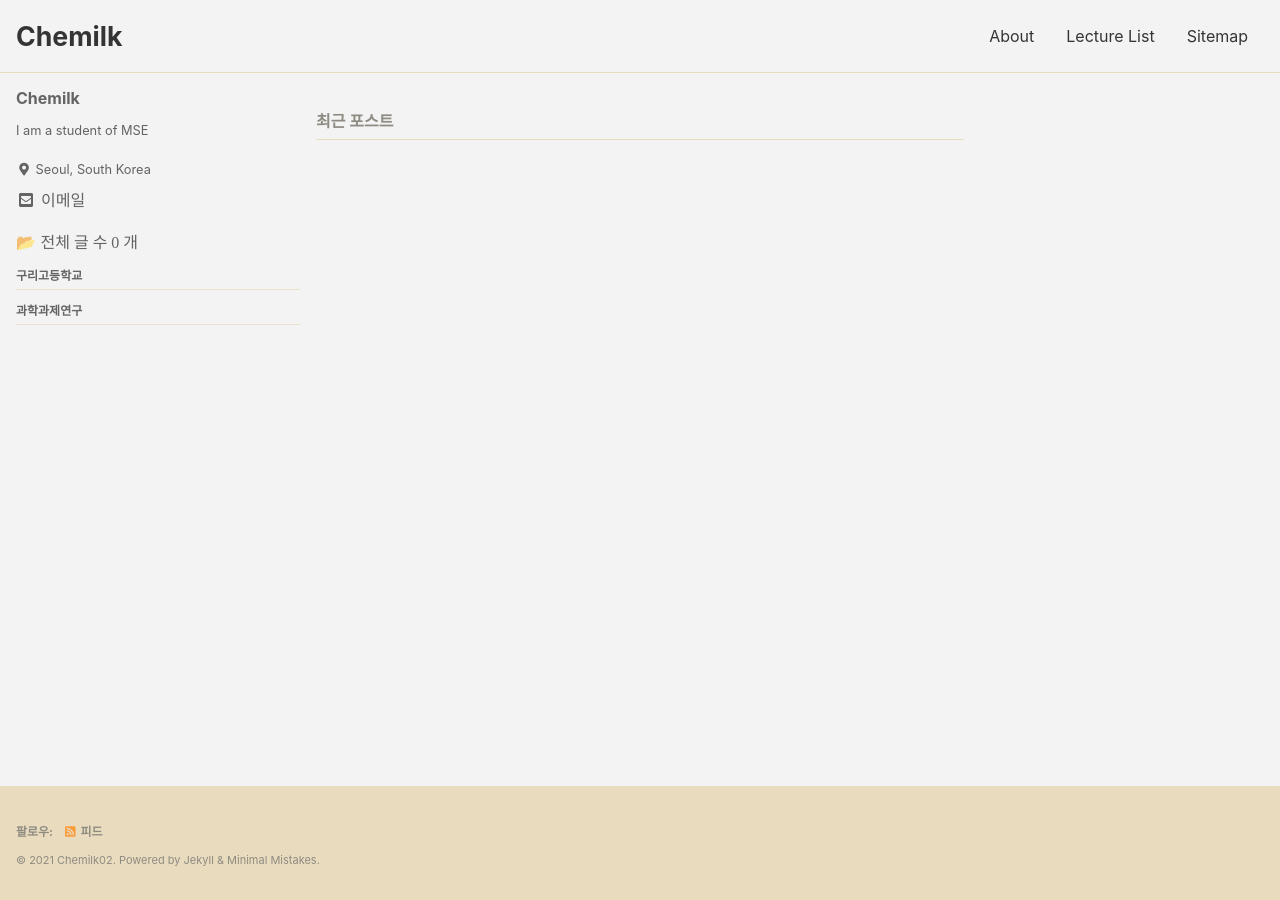
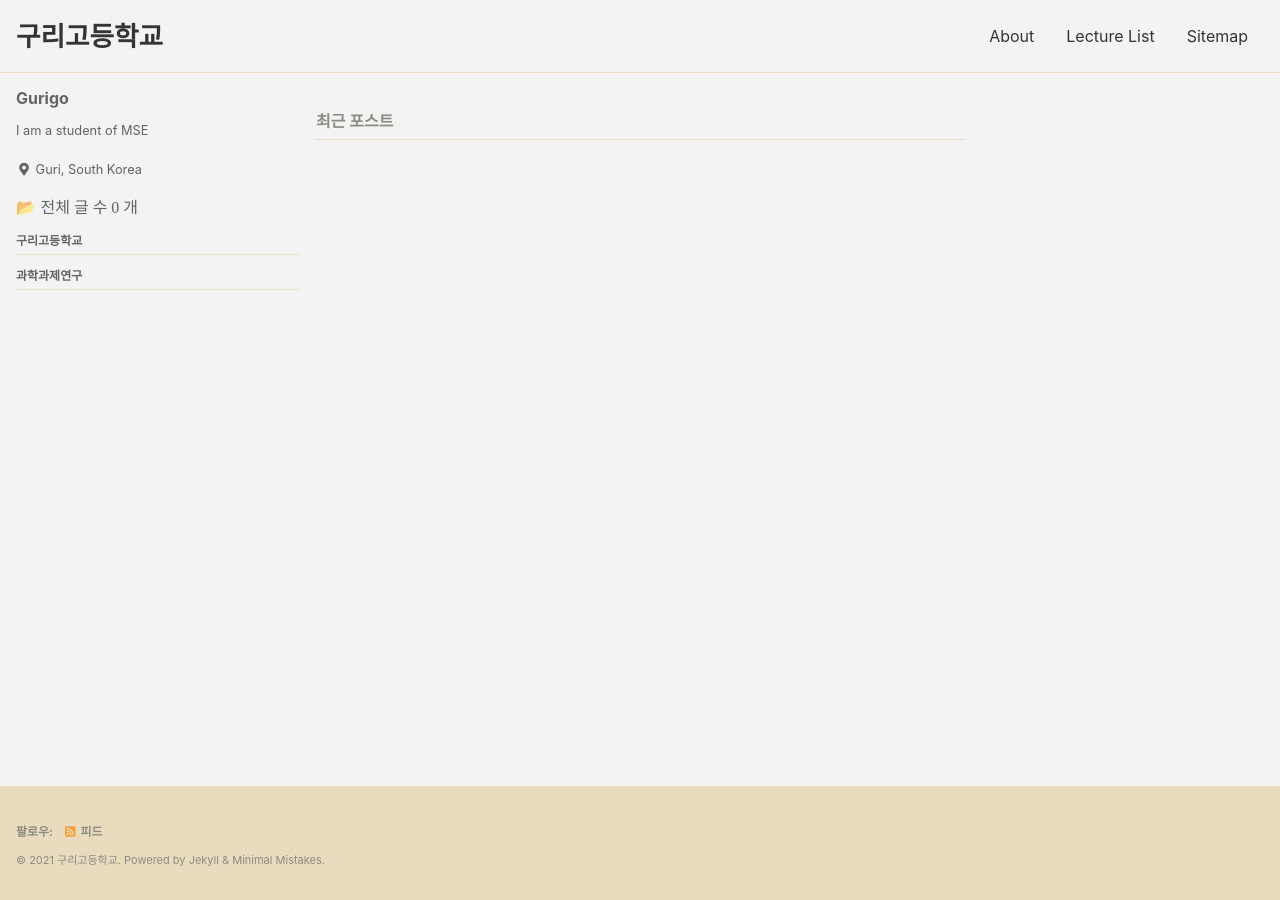
Before and after one commit to gurigo88/gurigo88.github.io, a Jekyll site: the page built from index.html, in a window 1280 px wide. Built offline with Jekyll 4.4.1, drawn with Linux system fonts in a browser that asks for light colours; cached includes are drawn as plain includes; the list of posts is cut into pages by our own code.

Commit message:
Update _config.yml

```diff
--- a/_config.yml
+++ b/_config.yml
@@ -16,12 +16,12 @@ minimal_mistakes_skin    : "dirt" # "air", "aqua", "contrast", "dark", "dirt", "
 
 # Site Settings
 locale                   : "ko-KR"
-title                    : "Chemilk"
+title                    : "구리고등학교"
 title_separator          : "-"
 subtitle                 : # site tagline that appears below site title in masthead
-name                     : "Chemilk02"
-description              : "Lecture Summary blog"
-url                      : "https://chemilk02.github.io"
+name                     : "구리고등학교"
+description              : "Guri highschool"
+url                      : "https://gurigo88.github.io"
 baseurl                  : ""
 repository               : # GitHub username/repo-name e.g. "mmistakes/minimal-mistakes"
 teaser                   : # path of fallback teaser image, e.g. "/assets/images/500x300.png"
@@ -30,9 +30,9 @@ masthead_title           : # overrides the website title displayed in the masthe
 # breadcrumbs            : false # true, false (default)
 words_per_minute         : 200
 comments:
-  provider               : "disqus"
+  provider               : #"disqus"
   disqus:
-    shortname            : https-chemilk02-github-io
+    shortname            : #
   discourse:
     server               : # https://meta.discourse.org/t/embedding-discourse-comments-via-javascript/31963 , e.g.: meta.discourse.org
   facebook:
@@ -102,15 +102,15 @@ analytics:
 
 # Site Author
 author:
-  name             : "Chemilk"
+  name             : "Gurigo"
   avatar           : # path of avatar image, e.g. "/assets/images/bio-photo.jpg"
   bio              : "I am a student of MSE"
-  location         : "Seoul, South Korea"
-  email            : chemilk02@gmail.com
+  location         : "Guri, South Korea"
+  email            :
   links:
     - label: "Email"
       icon: "fas fa-fw fa-envelope-square"
-      #url: "chemilk02@gmail.com"
+      #url: ""
     - label: "Website"
       icon: "fas fa-fw fa-link"
       # url: "https://your-website.com"
```
